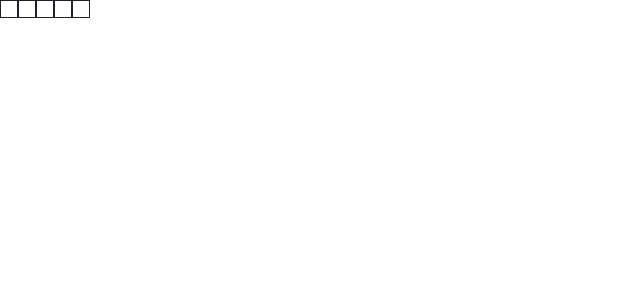
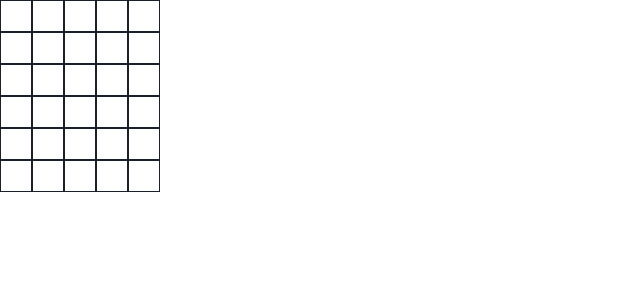
Before and after one commit to sugaya24/wordle-clone, a React (Create React App) app: page / in a window 1280 px wide. Shown: the top 300 px of the page, without its empty margins (0-640 px from the left). Built offline with nearby package versions, Linux system fonts and the light colour scheme.

Commit message:
feat: make it possible to type letters

```diff
--- a/src/components/Wordle.tsx
+++ b/src/components/Wordle.tsx
@@ -2,19 +2,46 @@
 import React, { useCallback, useEffect, useState } from 'react';
 
 const CHARS_LOWER = 'abcdefghijklmnopqrstuvwxyz';
+const ANSWER = 'hello';
 
 const Wordle = () => {
-  const [word, setWord] = useState<string>('');
+  type TWordRowsState = {
+    state: string;
+    wordState: {
+      state: string;
+      letter: string;
+    }[];
+  }[];
+  const initialWordRowsState: TWordRowsState = [];
+  for (let i = 0; i < 6; i++) {
+    initialWordRowsState.push({
+      state: '',
+      wordState: [],
+    });
+    for (let j = 0; j < 5; j++) {
+      initialWordRowsState[i].wordState.push({
+        state: '',
+        letter: '',
+      });
+    }
+  }
+
+  const [wordRowsState, setWordRowsState] =
+    useState<TWordRowsState>(initialWordRowsState);
+  const [currentWord, setCurrentWord] = useState<string>('');
+  const [letterCount, setLetterCount] = useState<number>(0);
 
   const handleKeyDown = useCallback(
     (e: KeyboardEvent) => {
       if (e.key === 'Backspace') {
-        setWord((prev) => prev.slice(0, -1));
+        deleteLetter();
       } else if (CHARS_LOWER.indexOf(e.key) >= 0) {
         addLetter(e.key);
+      } else if (e.key === 'Enter' && letterCount === 5) {
+        checkCurrentWord();
       }
     },
-    [word]
+    [wordRowsState, letterCount]
   );
 
   useEffect(() => {
@@ -22,36 +49,80 @@
     if (!unmounted) {
       document.addEventListener('keydown', handleKeyDown);
     }
+    setCurrentWord(
+      wordRowsState[0].wordState.map((wordState) => wordState.letter).join('')
+    );
     return () => {
       document.removeEventListener('keydown', handleKeyDown);
       unmounted = true;
     };
-  }, [word, handleKeyDown]);
+  }, [wordRowsState, handleKeyDown]);
 
-  const addLetter = (str: string): void => {
-    if (word.length < 5) {
-      setWord((prev) => prev + str);
+  const addLetter = (letter: string): void => {
+    if (letterCount < 5) {
+      setWordRowsState((prev: TWordRowsState) => {
+        const copyForUpdate = [...prev];
+        copyForUpdate[0].wordState[letterCount] = {
+          state: 'input',
+          letter,
+        };
+        return copyForUpdate;
+      });
+      setLetterCount((prev) => prev + 1);
+    }
+  };
+
+  const deleteLetter = (): void => {
+    if (letterCount > 0) {
+      setWordRowsState((prev: TWordRowsState) => {
+        const copyForUpdate = [...prev];
+        copyForUpdate[0].wordState[letterCount - 1] = {
+          state: '',
+          letter: '',
+        };
+        return copyForUpdate;
+      });
+      setLetterCount((prev) => prev - 1);
+    }
+  };
+
+  const checkCurrentWord = (): void => {
+    if (currentWord === ANSWER) {
+      console.log('correct!');
+    }
+    for (let i = 0; i < 5; i++) {
+      setWordRowsState((prev: TWordRowsState) => {
+        const copyForUpdate = [...prev];
+        copyForUpdate[0].wordState[letterCount - i - 1] = {
+          state: 'input',
+          letter: '',
+        };
+        return copyForUpdate;
+      });
+      setLetterCount((prev) => prev - 1);
     }
   };
 
   return (
-    <Box display={'flex'}>
-      <Box data-testid="input">{word}</Box>
-      <Box data-testid="letter0" border={'1px'} p={2}>
-        {word[0]}
+    <Box>
+      <Box data-testid="input" display={'none'}>
+        {currentWord}
       </Box>
-      <Box data-testid="letter1" border={'1px'} p={2}>
-        {word[1]}
-      </Box>
-      <Box data-testid="letter2" border={'1px'} p={2}>
-        {word[2]}
-      </Box>
-      <Box data-testid="letter3" border={'1px'} p={2}>
-        {word[3]}
-      </Box>
-      <Box data-testid="letter4" border={'1px'} p={2}>
-        {word[4]}
-      </Box>
+      {wordRowsState.map((row, i) => {
+        return (
+          <Box key={i} display={'flex'}>
+            {row.wordState.map((state, i) => {
+              return (
+                <Box key={i} border={'1px'} display={'flex'}>
+                  <Box w={'30px'} h={'30px'}>
+                    {state.letter.toUpperCase()}
+                  </Box>
+                </Box>
+              );
+            })}
+          </Box>
+        );
+      })}
     </Box>
   );
 };
```
Also changed, not shown: 1 other file (tests, documents, lock files or other folders).
